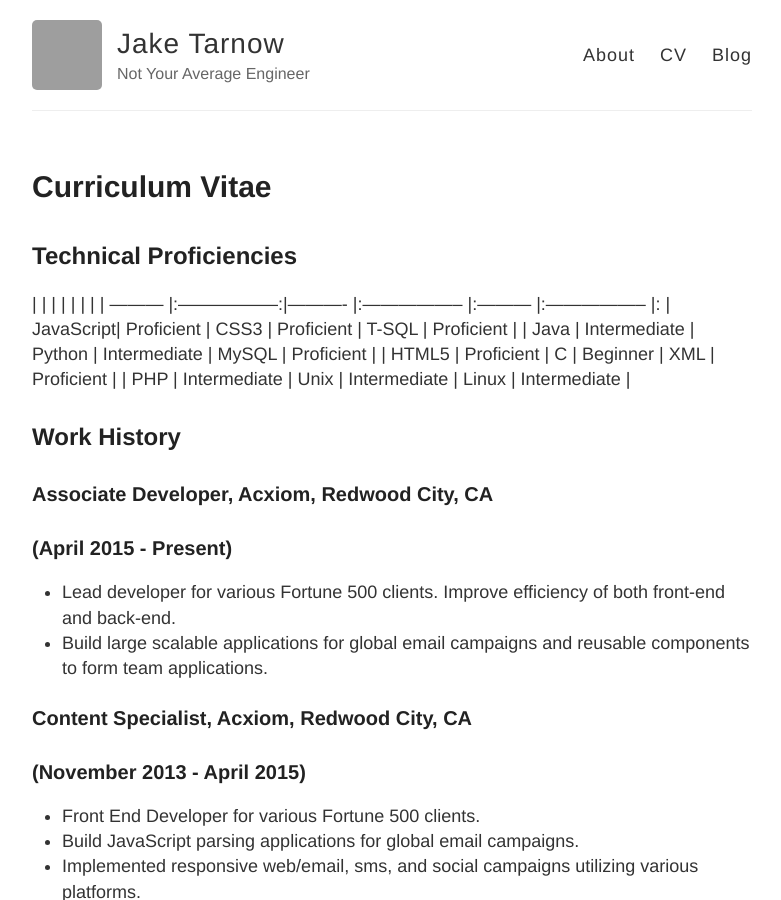
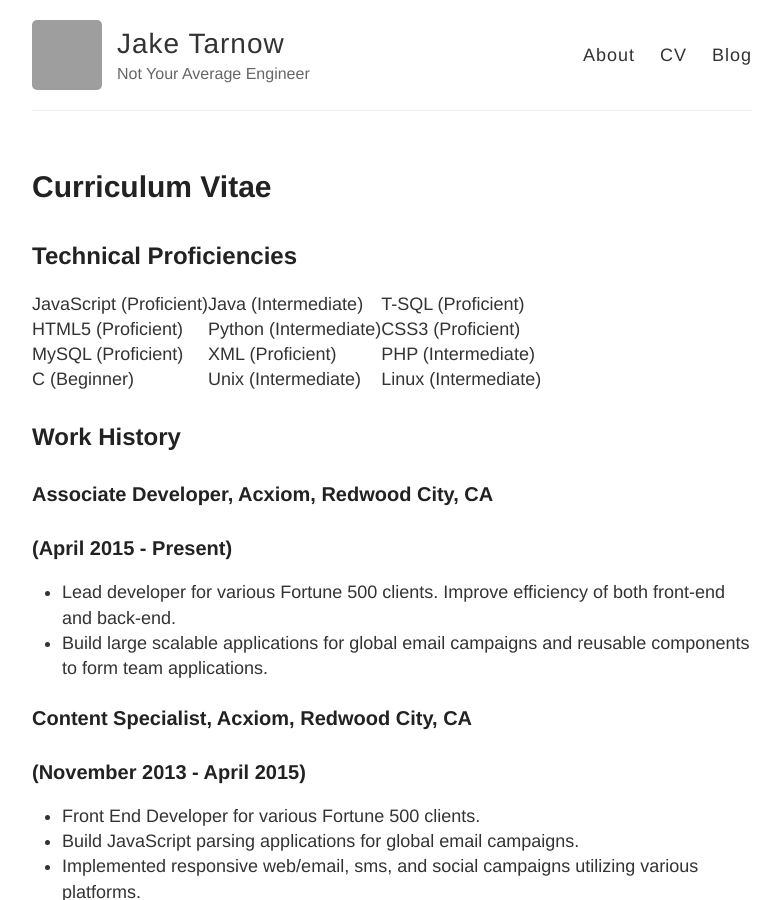
Before and after one commit to HoneyBadger123/jaketarnow.github.io, a Jekyll site: the page built from cv.md, in a window 1280 px wide and 900 px high. Shown: the whole window, without its empty margins (248-1029 px from the left). Built offline with Jekyll 4.4.1, drawn with Linux system fonts in a browser that asks for light colours; Markdown is read by kramdown in place of the engine named in the settings; part of the change alters nothing that is shown; grey boxes are pictures that could not be loaded.

Commit message:
Update cv.md

```diff
--- a/cv.md
+++ b/cv.md
@@ -5,12 +5,12 @@ permalink: /cv/
 ---
 
 ## Technical Proficiencies
-|           |                   |           |                   |           |                   |
-| --------- |:-----------------:|---------- |:----------------- |:--------- |:----------------- |:
-| JavaScript| Proficient        | CSS3      | Proficient        | T-SQL     | Proficient        |
-| Java      | Intermediate      | Python    | Intermediate      | MySQL     | Proficient        |
-| HTML5     | Proficient        | C         | Beginner          | XML       | Proficient        |
-| PHP       | Intermediate      | Unix      | Intermediate      | Linux     | Intermediate      |
+<table border = "1">
+<tr><td>JavaScript (Proficient)</td><td>Java (Intermediate)</td><td>T-SQL (Proficient)</td></tr>
+<tr><td>HTML5 (Proficient)</td><td>Python (Intermediate)</td><td>CSS3 (Proficient)</td></tr>
+<tr><td>MySQL (Proficient)</td><td>XML (Proficient)</td><td>PHP (Intermediate)</td></tr>
+<tr><td>C (Beginner)</td><td>Unix (Intermediate)</td><td>Linux (Intermediate)</td></tr>
+</table>
 
 
 ## Work History
```
